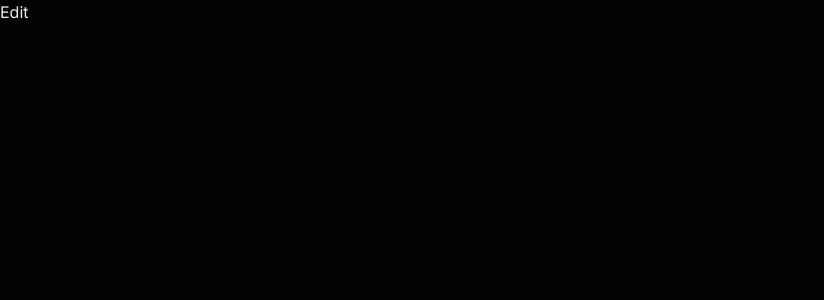
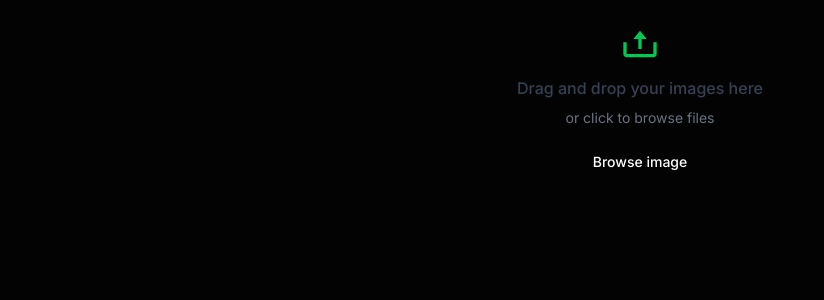
Before and after one commit to RahulKhanSuvo/rahul-khan-suvo, a Next.js app: page /edit in a window 1280 px wide. Shown: the top 300 px of the page, without its empty margins (0-824 px from the left). Built offline with nearby package versions, Linux system fonts and the light colour scheme.

Commit message:
Add DragDropPhotoUpload component for image upload functionality; update Edit page to utilize new component and manage image state

```diff
--- a/package.json
+++ b/package.json
@@ -15,6 +15,7 @@
     "next": "15.3.1",
     "react": "^19.0.0",
     "react-dom": "^19.0.0",
+    "react-hook-form": "^7.56.2",
     "react-icons": "^5.5.0"
   },
   "devDependencies": {
--- a/src/app/edit/page.tsx
+++ b/src/app/edit/page.tsx
@@ -1,3 +1,13 @@
+"use client";
+import DragDropPhotoUpload from "@/components/Edit/DragDropPhotoUpload";
+import React, { useState } from "react";
+
 export default function Edit() {
-  return <div className="container mx-auto">Edit</div>;
+  const [images, setImages] = useState<File[]>([]);
+  console.log(images);
+  return (
+    <div className="container mx-auto">
+      <DragDropPhotoUpload images={images} setImages={setImages} />
+    </div>
+  );
 }
--- /dev/null
+++ b/src/components/Edit/DragDropPhotoUpload.tsx
@@ -0,0 +1,87 @@
+"use client";
+
+import Image from "next/image";
+import { BiUpload } from "react-icons/bi";
+import { CgClose } from "react-icons/cg";
+import { DiVim } from "react-icons/di";
+
+type Props = {
+  setImages: React.Dispatch<React.SetStateAction<File[]>>;
+  images: File[];
+};
+export default function DragDropPhotoUpload({ setImages, images }: Props) {
+  const handleImageChange = (event: React.ChangeEvent<HTMLInputElement>) => {
+    const files = event.target.files;
+    if (files) {
+      const selectedFiles = Array.from(files);
+      console.log(selectedFiles);
+      setImages((prevImage) => [...prevImage, ...selectedFiles]);
+    }
+  };
+  const handelRemoveImage = (index: number) => {
+    setImages((prev) => prev.filter((_, i) => i !== index));
+  };
+  return (
+    <div>
+      <div className="">
+        {images.length === 0 ? (
+          <div className="flex flex-col items-center justify-center py-6">
+            <BiUpload className="w-10 h-10 text-green-500 mb-3" />
+            <p className="text-base font-medium text-gray-700 mb-2 text-center">
+              Drag and drop your images here
+            </p>
+            <p className="text-sm text-gray-500 mb-4 text-center">
+              or click to browse files
+            </p>
+            <label
+              htmlFor="image"
+              className="cursor-pointer px-4 py-2 bg-[var(--primary)]hover:bg-green-700 text-white font-medium rounded-md transition-colors text-sm"
+            >
+              Browse image
+            </label>
+          </div>
+        ) : (
+          <div className="grid grid-cols-2 sm:grid-cols-3 gap-4 mt-4">
+            {images.map((img, idx) => (
+              <div key={idx} className="relative">
+                <Image
+                  src={URL.createObjectURL(img)}
+                  alt={`Preview ${idx}`}
+                  width={200}
+                  height={200}
+                  className="w-full h-40 object-cover rounded-md"
+                />
+                <button
+                  onClick={() => handelRemoveImage(idx)}
+                  aria-label="Remove image"
+                  type="button"
+                  className="absolute -top-2 -right-2 bg-red-500 hover:bg-red-600 text-white p-1 rounded-full"
+                >
+                  <CgClose className="w-4 h-4" />
+                </button>
+              </div>
+            ))}
+            {/* 2nd upload Button */}
+            <label
+              htmlFor="image"
+              className={`flex items-center justify-center border-2 border-dashed rounded-md h-40 cursor-pointer hover:border-green-400 transition ${
+                images.length > 2 && "hidden"
+              }`}
+            >
+              <BiUpload className="w-6 h-6 text-green-500" />
+            </label>
+          </div>
+        )}
+        <label htmlFor="image"></label>
+        <input
+          onChange={handleImageChange}
+          type="file"
+          className="hidden"
+          multiple
+          accept="image/*"
+          id="image"
+        />
+      </div>
+    </div>
+  );
+}
```
Also changed, not shown: 1 other file (tests, documents, lock files or other folders).
